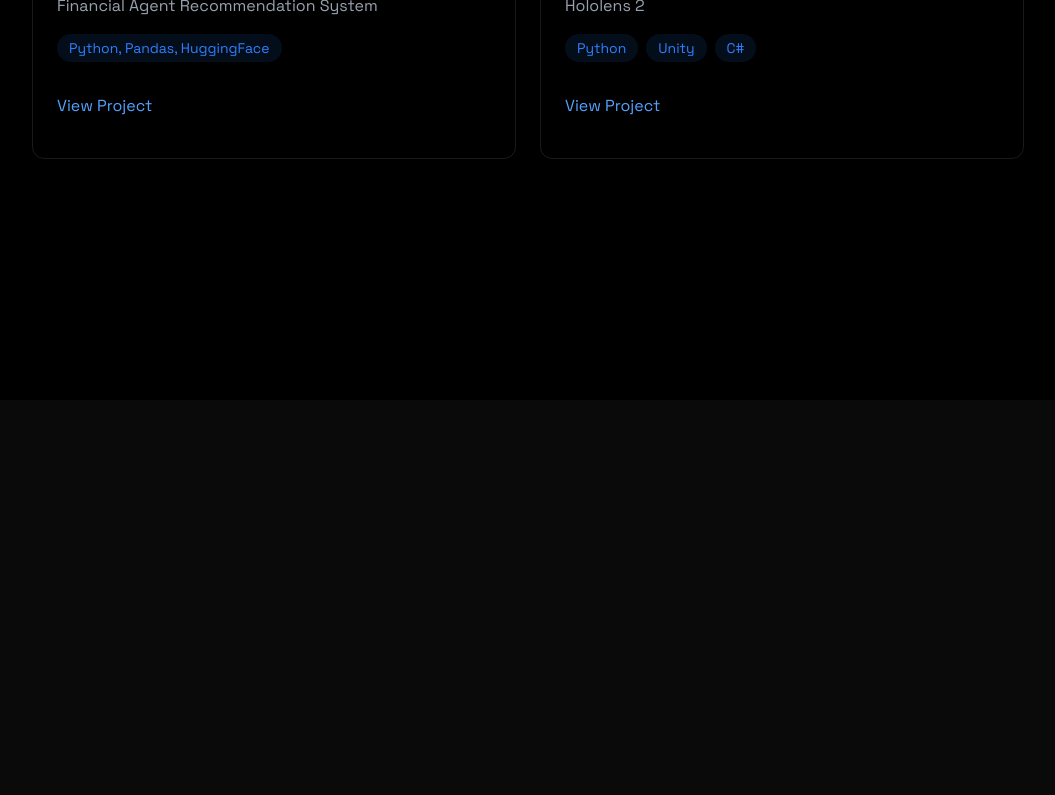
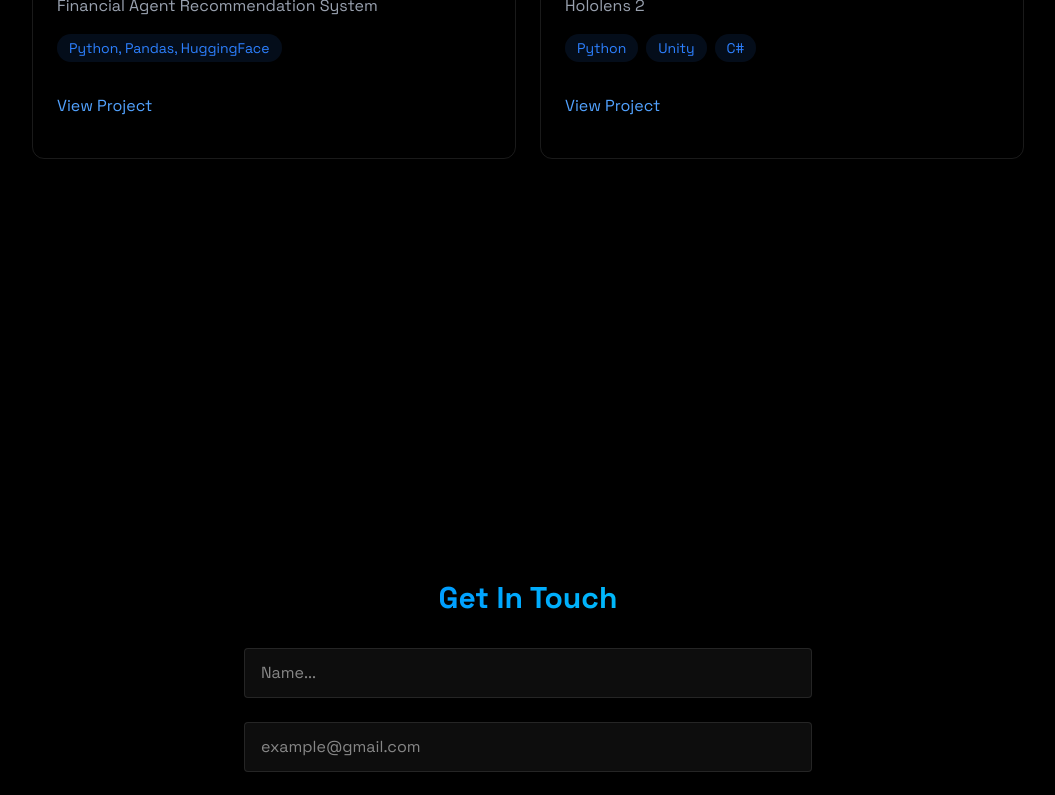
Before and after one commit to Timothy-Ho0203/personal-website, a React (Vite) app: page / in a window 1280 px wide. Shown: the part 2000-2795 px from the top of the page, without its empty margins (112-1167 px from the left). Before the commit the page ends 2400 px from the top, so only its background shows below. Built offline with nearby package versions, Linux system fonts and the light colour scheme.

Commit message:
feat: Add Contact Page

```diff
--- a/src/App.jsx
+++ b/src/App.jsx
@@ -6,6 +6,7 @@
 import { Home } from './components/sections/Home';
 import { About } from './components/sections/About';
 import { Projects } from './components/sections/Projects';
+import { Contact } from './components/sections/Contact';
 import "./index.css";
 
 function App() {
@@ -25,6 +26,7 @@
         <Home />
         <About />
         <Projects />
+        <Contact />
       </div>
     </>
   );
--- /dev/null
+++ b/src/components/RevealOnScroll.jsx
@@ -0,0 +1,26 @@
+import { useEffect } from "react";
+import { useRef } from "react"
+
+export const RevealOnScroll = ({children}) => {
+  const ref = useRef(null);
+
+  useEffect(() => {
+    const observer = new IntersectionObserver(
+      ([entry]) => {
+        if (entry.isIntersecting) {
+          ref.current.classList.add("visible");
+        }
+      }, {threshold: 0.2, rootMargin: "0px 0px -50px 0px"}
+    );
+
+    if (ref.current) observer.observe(ref.current);
+
+    return () => observer.disconnect();
+  })
+  return (
+      <div ref={ref} className="reveal">
+        {children}
+
+      </div>
+    )
+}
--- a/src/components/sections/About.jsx
+++ b/src/components/sections/About.jsx
@@ -1,3 +1,5 @@
+import {RevealOnScroll} from "../RevealOnScroll";
+
 export const About = () => {
 
   const frontendSkills = [
@@ -19,6 +21,7 @@
       id="about"
       className="min-h-screen flex items-center justify-center py-20"
     >
+      <RevealOnScroll>
         <div
           className="max-w-3l mx-auto px-4"
         >
@@ -120,10 +123,9 @@
                 </div>
               </div>
             </div>
-
           </div>
         </div>
-
+      </RevealOnScroll>
     </section>
   );
 }
--- a/src/components/sections/Contact.jsx
+++ b/src/components/sections/Contact.jsx
@@ -0,0 +1,63 @@
+import { RevealOnScroll } from "../RevealOnScroll";
+
+export const Contact = () => {
+  return (
+    <section
+      id="contact"
+      className="min-h-screen flex items-center justify-center py-20"
+    >
+      <RevealOnScroll>
+        <div className="px-4 w-150">
+          <h2
+            className="text-3xl font-bold mb-8 bg-gradient-to-r from-blue-500 to-cyan-400 bg-clip-text text-transparent text-center"
+          >
+            Get In Touch
+          </h2>
+          <form action="" className="space-y-6">
+            <div className="relative">
+              <input
+                type="text"
+                id="name"
+                name="name"
+                required
+                className="w-full bg-white/5 border border-white/10 rounded px-4 py-3 text-white transition focus:outline-none focus:border-blue-500 focus:bg-blue-500/5"
+                placeholder="Name..."
+              />
+            </div>
+
+            <div className="relative">
+              <input
+                type="email"
+                id="email"
+                name="email"
+                required
+                className="w-full bg-white/5 border border-white/10 rounded px-4 py-3 text-white transition focus:outline-none focus:border-blue-500 focus:bg-blue-500/5"
+                placeholder="example@gmail.com"
+              />
+            </div>
+
+            <div className="relative">
+              <textarea
+                id="message"
+                name="message"
+                required
+                rows = {5}
+                className="w-full bg-white/5 border border-white/10 rounded px-4 py-3 text-white transition focus:outline-none focus:border-blue-500 focus:bg-blue-500/5"
+                placeholder="Your Message here..."
+              />
+            </div>
+
+            <button
+              type="submit"
+              className="w-full bg-blue-500 text-white py-3 px-6 rounded font-medium transition relative overflow-hidden hover:-translate-y-0.5 hover:shadow-[0_0_15px_rgba(59,130,246,0.4)]">
+              Send Message
+            </button>
+
+          </form>
+        </div>
+
+      </RevealOnScroll>
+
+    </section>
+  )
+}
--- a/src/components/sections/Home.jsx
+++ b/src/components/sections/Home.jsx
@@ -1,9 +1,12 @@
+import {RevealOnScroll} from "../RevealOnScroll";
+
 export const Home = () => {
   return (
     <section
       id="home"
       className="min-h-screen flex items-center justify justify-center relative"
     >
+      <RevealOnScroll>
         <div
           className="text-center z-10 px-4"
         >
@@ -41,6 +44,7 @@
 
           </div>
         </div>
+      </RevealOnScroll>
     </section>
   )
 }
--- a/src/components/sections/Projects.jsx
+++ b/src/components/sections/Projects.jsx
@@ -1,9 +1,12 @@
+import {RevealOnScroll} from "../RevealOnScroll";
+
 export const Projects = () => {
   return (
     <section
       id="projects"
       className="min-h-screen flex items-center justify-center py-20"
     >
+      <RevealOnScroll>
         <div className="max-w-5xl mx-auto px-4">
           <h2
             className="text-3xl font-bold mb-8 bg-gradient-to-r from-blue-500 to-cyan-400 bg-clip-text text-transparent text-center"
@@ -78,10 +81,8 @@
               </div>
             </div>
           </div>
-
-
-
         </div>
+      </RevealOnScroll>
     </section>
   );
 }
--- a/src/index.css
+++ b/src/index.css
@@ -35,3 +35,14 @@
     animation: loading 0.8s ease infinite;
   }
 }
+
+.reveal {
+  opacity: 0;
+  transform: translateY(20px);
+  transition: opacity 0.7s ease, transform 0.7s ease;
+}
+
+.reveal.visible {
+  opacity: 1;
+  transform: translateY(0);
+}
```
Lines whose indentation alone changed are shown as unchanged.
